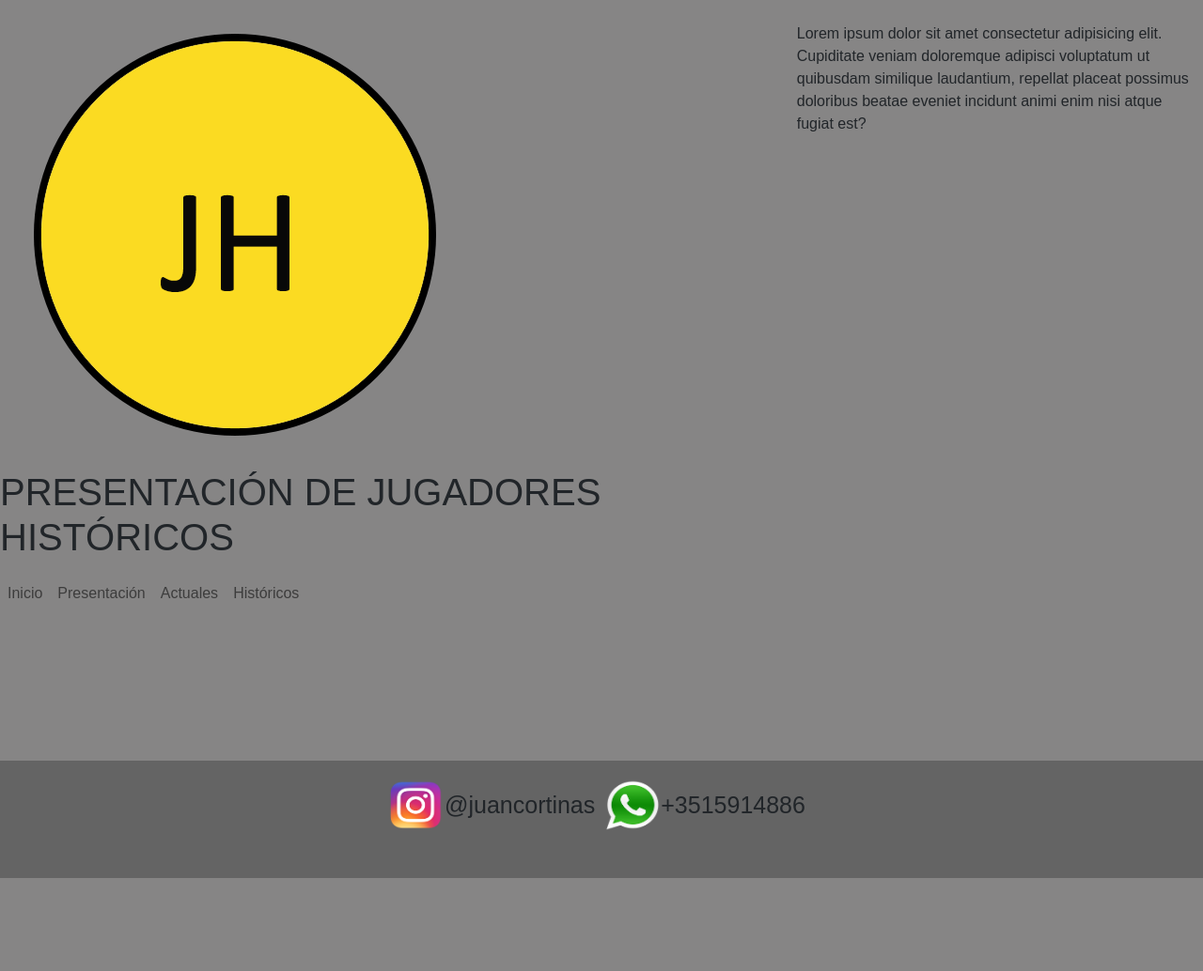
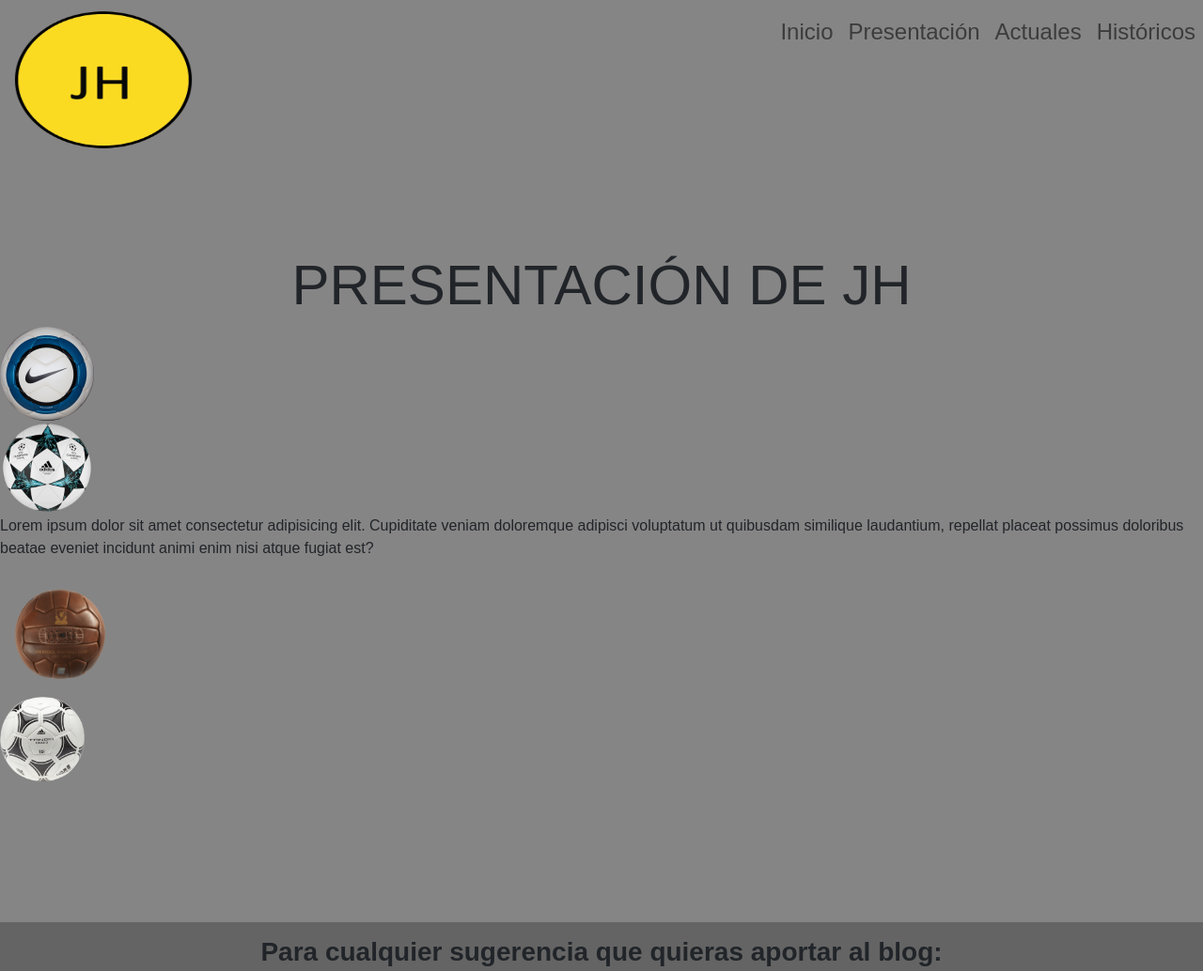
Before and after one commit to Jcruzcorti/JH, a website: page presentacion.html in a window 1280 px wide. Shown: the top 1034 px of the page at 94% size. Before the commit the page ends 935 px from the top, so only its background shows below. Drawn offline with nearby package versions, Linux system fonts and the light colour scheme.

Commit message:
Terminamos de estilar index y empezamos con presentación

```diff
--- a/presentacion.html
+++ b/presentacion.html
@@ -20,13 +20,13 @@
     <div id="grilla">
 
         <!-- Inicio del header -->
-        <header class="header1">
+        <header class="header">
+
+             <!-- Inicio de div -->
+             <div class="header1__div">
 
              <!-- Inicio del img rutiada -->
              <a href="index.html"><img src="img/jh.png" alt="logo, jugadores, historicos, fútbol, futbolistas" class="header1__div--img"></a>
-
-             <!-- Inicio de h1 -->
-             <h1 class="header1__div--h1">PRESENTACIÓN DE JUGADORES HISTÓRICOS</h1>
 
              <!-- Inicio del nav -->
              <nav  class="navbar navbar-expand-lg  navbar-light" >
@@ -47,23 +47,27 @@
                      </ul>
                  </div>
 
+            </div>
 
         </header>
         <!-- Fin del header -->
 
         <!-- Inicio del section -->
-        <section class="section1">
+        <section class="section">
 
             <!--Inicio del article-->
             <article class="article1">
+
+                 <!-- Inicio de h1 -->
+                <h1 class="article1__h1">PRESENTACIÓN DE JH</h1>
 
                 <!--Inicio de div-->
                 <div class="article1__div">
 
                     <!--Inicio de div-->
                     <div class="article1__div--1">
-                        <img src="" alt="" class="article1__div--1--img">
-                        <img src="" alt="" class="article1__div--1--img">
+                        <img src="img/t90.png" class="article1__div--img">
+                        <img src="img/finale.png" class="article1__div--img">
                     </div>
 
                     <!--Inicio de div-->
@@ -75,8 +79,8 @@
 
                     <!--Inicio de div-->
                     <div class="article1__div--3">
-                        <img src="" alt="" class="article1__div--3--img">
-                        <img src="" alt="" class="article1__div--3--img">
+                        <img src="img/antigua.png"  class="article1__div--img1">
+                        <img src="img/tango.png"  class="article1__div--img2">
                     </div>
 
                 </div>
@@ -90,11 +94,13 @@
         <!-- Inicio del footer -->
         <footer class="footer">
 
+            <h3 class="footer__h3"> Para cualquier sugerencia que quieras aportar al blog:</h3>
+
             <div class="divfooter">
 
                 <div class="divfooter__div">
                     <a href="https://www.instagram.com/juancortinas/?hl=es-la" target="_blank">
-                        <img src="img/instagram.png" alt=""  class="divfooter__div--img">
+                        <img src="img/instagram.png" class="divfooter__div--img">
                     </a>
                     <p  class="divfooter__div--p">
                         @juancortinas
@@ -103,7 +109,7 @@
 
                 <div class="divfooter__div">
                     <a href="https://www.whatsapp.com/?lang=es"  target="_blank">
-                        <img src="img/whatsapp (1).png" alt=""  class="divfooter__div--img">
+                        <img src="img/whatsapp (1).png" class="divfooter__div--img">
                     </a>
                     <p  class="divfooter__div--p">
                         +3515914886
@@ -112,7 +118,10 @@
 
             </div>
 
+
         </footer>
+        <!-- Fin del footer -->
+
 
     </div>
     <!-- Fin de div grilla -->
--- a/scss/_index.scss
+++ b/scss/_index.scss
@@ -1,4 +1,4 @@
-// Inicio del index en versión desktop
+// Inicio del index
 
 .header__div{
 
@@ -23,11 +23,6 @@
 
 }
 
-.section__h1{
-    font-size: 60px;
-    text-decoration: underline;
-    text-align: center;
-}
 
 .article{
 
@@ -36,17 +31,11 @@
     flex-direction: column;
     justify-content: flex-start;
     align-items: center;
-    // .article_div{
-    //     display: flex;
-    //     flex-wrap: wrap;
-    //     flex-direction: row;
-    //     justify-content: space-between;
-    //     align-items: flex-start;
-    //     .article__div--h3{
-    //         // text-align: center;
-    //         font-size: 40px;
-    //     }
-    // }
+    .article__h1{
+        font-size: 60px;
+        text-decoration: underline;
+        text-align: center;
+    }
     .article__div1{
         display: flex;
         flex-wrap: wrap;
@@ -104,9 +93,6 @@
             align-items: center;
             .divfooter__div--img{
                 @include tamaño(60px,55px);
-                // padding-left: 30px;
-                // padding-right: 10px;
-
             }
 
             .divfooter__div--p{
@@ -125,7 +111,7 @@
 
 
 
-//  Inicio de grid en versión desktop
+//  Inicio de grid
 
 #grilla{
 
--- a/scss/_presentacion.scss
+++ b/scss/_presentacion.scss
@@ -0,0 +1,139 @@
+// Inicio del index
+
+
+.header1__div{
+
+    display: flex;
+    flex-wrap: wrap;
+    flex-direction: row;
+    justify-content: space-between;
+    .header1__div--img{
+        @include tamaño (220px,170px);
+    }
+    .nav{
+
+        font-size: 24px;
+        color: #000000;
+        margin-bottom: 200px;
+        a:visited{
+            text-decoration: none;
+            color: inherit;
+        }
+
+    }
+
+}
+
+
+.article1{
+
+    display: flex;
+    flex-wrap: wrap;
+    flex-direction: column;
+    justify-content: flex-start;
+    align-items: center;
+    .article1__h1{
+        font-size: 60px;
+        text-align: center;
+    }
+    .article1__div{
+        display: flex;
+        flex-wrap: wrap;
+        flex-direction: row;
+        justify-content: flex-start;
+        .article1__div--1{
+            display: flex;
+            flex-wrap: wrap;
+            flex-direction: column;
+
+            .article1__div--img{
+                @include tamaño (100px,100px);
+            }
+        }
+
+
+        .article1__div--3{
+            display: flex;
+            flex-wrap: wrap;
+            flex-direction: column;
+            .article1__div--img1{
+                @include tamaño (130px,130px);
+            }
+            .article1__div--img2{
+                @include tamaño (90px,90px);
+            }
+        }
+
+    }
+
+
+
+}
+
+
+.footer{
+
+    background-color: #646464fd;
+    margin-top: 150px;
+    .footer__h3{
+        text-align: center;
+        padding-top: 15px;
+        font-weight: bold;
+    }
+
+}
+
+.divfooter{
+
+    display: flex;
+    flex-wrap: wrap;
+    flex-direction: row;
+    justify-content: center;
+    align-items: center;
+    padding-top: 20px;
+    padding-bottom: 50px;
+
+        .divfooter__div{
+
+            display: flex;
+            flex-wrap: wrap;
+            flex-direction: row;
+            justify-content: space-evenly;
+            align-items: center;
+            .divfooter__div--img{
+                @include tamaño(60px,55px);
+            }
+
+            .divfooter__div--p{
+                font-size: 25px;
+                margin-bottom: 0;
+                padding-right: 10px;
+            }
+
+        }
+
+
+}
+
+
+
+//  Inicio de grid
+
+#grilla{
+
+    display: grid;
+    grid-template-areas:
+    "header header header"
+    "section section section"
+    "footer footer footer";
+    .header{
+        grid-area: header;
+      }
+    .section{
+        grid-area: section;
+      }
+    .footer{
+        grid-area:footer;
+      }
+
+}
--- a/scss/style.scss
+++ b/scss/style.scss
@@ -16,7 +16,7 @@
 
 .body{
 
-    background-color: #868585fd;
+    background-color: #868585;
     a{
         text-decoration: none;
     }
```
Also changed, not shown: actuales.html (+8 -3 lines), historicos.html (+9 -4 lines), index.html (+2 -14 lines), css/style.css, img/antigua.png (added), img/finale.png (added), img/messi.png, img/ronaldo.png, img/t90.png (added), img/tango.png (added).
